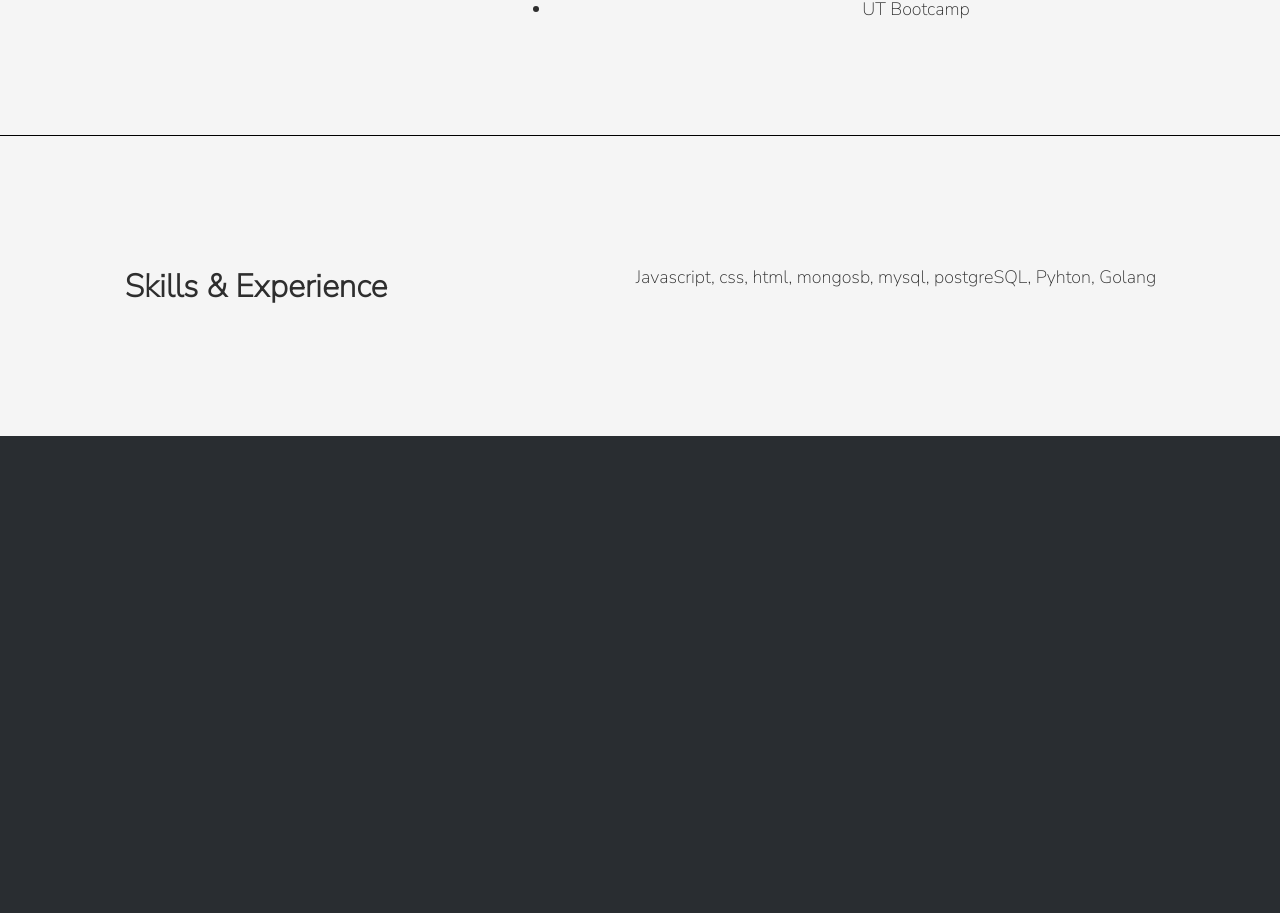
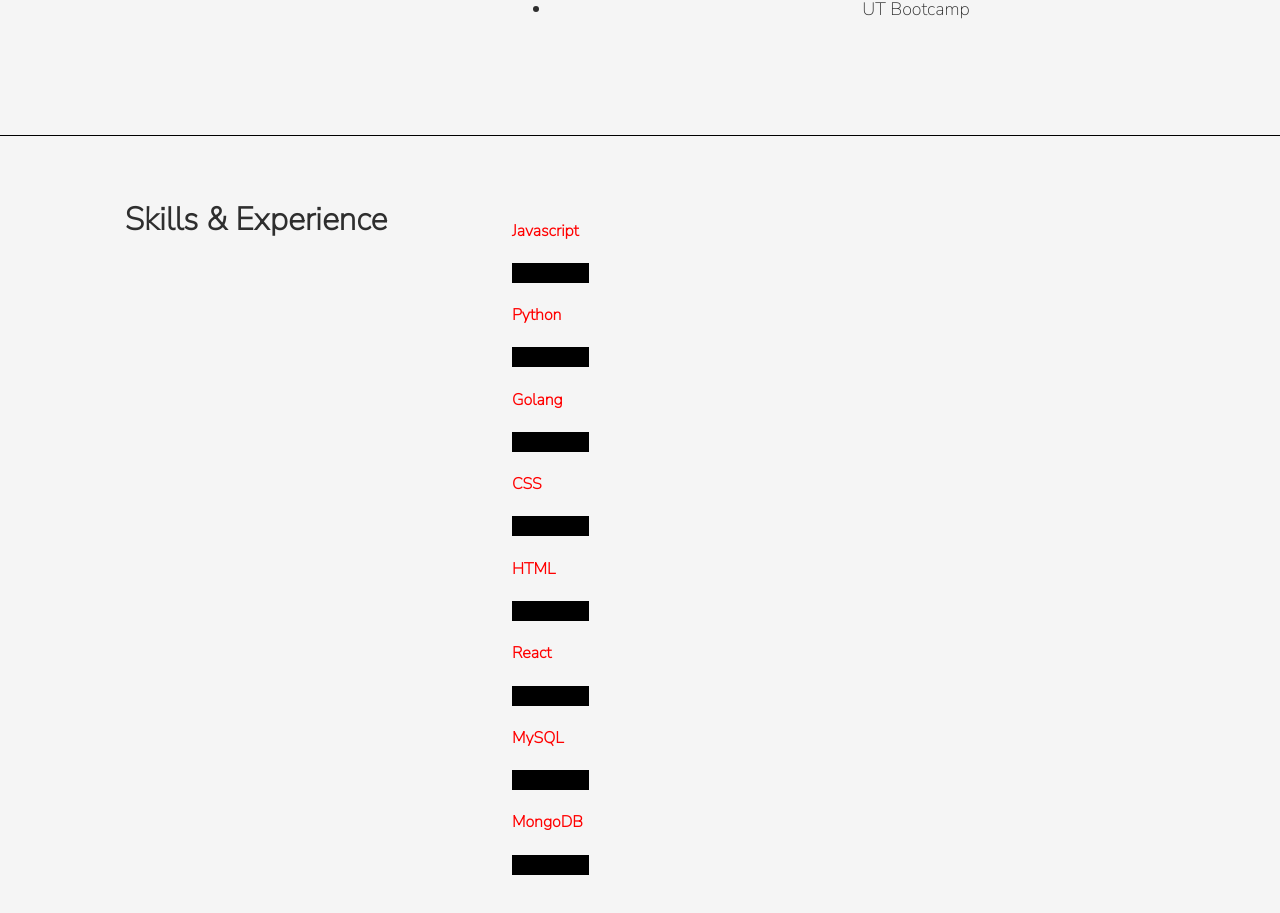
Before and after one commit to ThaGrza/portfolio, a React (Create React App) app: page / in a window 1280 px wide. Shown: the part 1379-2292 px from the top of the page. Before the commit the page ends 1815 px from the top, so only its background shows below. Built offline with nearby package versions, Linux system fonts and the light colour scheme; a web font is replaced by a local one.

Commit message:
skilllist.json skills/experience component

```diff
--- /dev/null
+++ b/src/components/Skill/index.js
@@ -0,0 +1,10 @@
+import React from 'react'
+
+const Skill = props => (
+    <div className="skill">
+        <h4 className="skillHeader"> {props.title} </h4>
+        <div className="skillPercent" style={{ gridColumnEnd: props.value }}></div>
+    </div>
+)
+
+export default Skill;
--- a/src/components/pages/Homepage/index.css
+++ b/src/components/pages/Homepage/index.css
@@ -4,7 +4,7 @@
   width: 100vw;
 }
 .headerContainer{
-  background-image: url("../../../maybeContactPage.jpeg");
+  background-image: url("../../../images/backgroundImage.webp");
   position: relative;
   left: 0;
   right: 0;
@@ -96,7 +96,7 @@
 
 
 .skills{
-  height: 300px;
+  height: 800px;
   color: rgb(46, 46, 46);
   position: relative;
   align-content: center;
@@ -106,6 +106,7 @@
   border-bottom: thistle;
 }
 .skillsHeader{
+  /* position: absolute; */
   text-align: center;
   grid-column-start: 1;
 
@@ -116,3 +117,19 @@
   font-weight: 400;
   text-align: center;
 }
+.skill{
+display: grid;
+grid-template-columns: 10% 10% 10% 10% 10% 10% 10% 10% 10% 10%;
+}
+.skillHeader{
+  color: red;
+}
+.skillsBar{
+  grid-column-start: 2;
+}
+.skillPercent{
+  height: 20px;
+  /* width: 200px; */
+  grid-column-start: 1;
+  background-color: black;
+}
--- a/src/components/pages/Homepage/index.js
+++ b/src/components/pages/Homepage/index.js
@@ -1,6 +1,8 @@
 import React from "react";
 import "./index.css";
 import profilePic from "./profilePic.png";
+import SkillsList from "../../../skillList.json";
+import Skill from "../../Skill/index.js";
 // import Footer from "../../Footer/index.js";
 
 function Homepage () {
@@ -28,7 +30,14 @@
     </div>
     <div className="skills">
       <h1 className="skillsHeader">Skills & Experience</h1>
-      <span className="skillsGraph"> Javascript, css, html, mongosb, mysql, postgreSQL, Pyhton, Golang</span>
+      <div className="skillBars">
+        {SkillsList.map(SkillsList => (
+          <Skill
+          title={SkillsList.title}
+          value={SkillsList.vale}
+          />
+        ))}
+      </div>
     </div>
     {/* <Footer /> */}
   </div>
--- /dev/null
+++ b/src/skillList.json
@@ -0,0 +1,33 @@
+[{
+    "title": "Javascript",
+    "value": "6"
+},
+{
+    "title": "Python",
+    "value": "3"
+},
+{
+    "title": "Golang",
+    "value": "2"
+},
+{
+    "title": "CSS",
+    "value": "7"
+},
+{
+    "title": "HTML",
+    "value": "8"
+},
+{
+    "title": "React",
+    "value": "6"
+},
+{
+    "title": "MySQL",
+    "value": "5"
+},
+{
+    "title": "MongoDB",
+    "value": "5"
+}
+]
```
Also changed, not shown: src/images/backgroundImage.webp (renamed from src/backgroundImage.webp).
